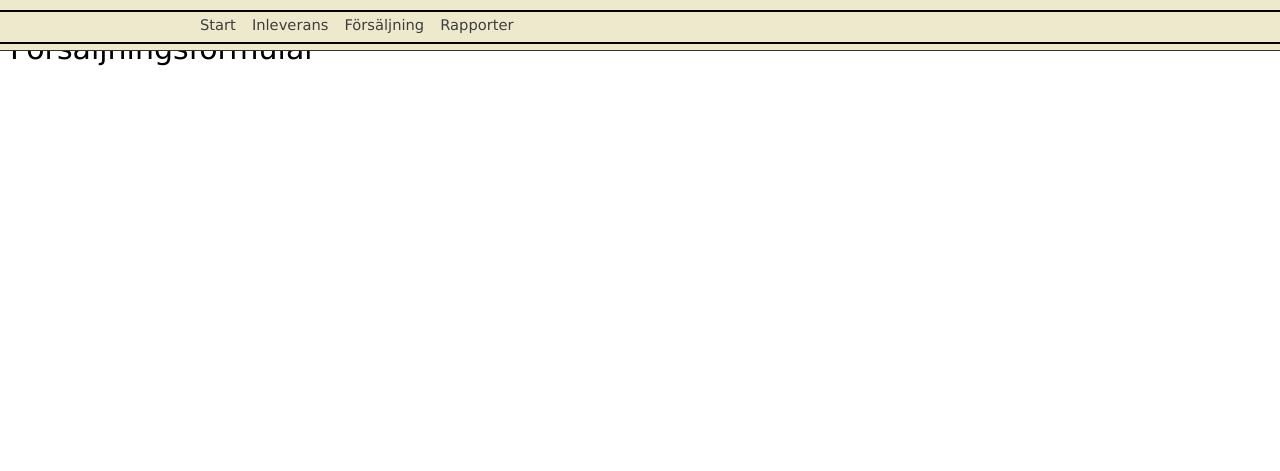
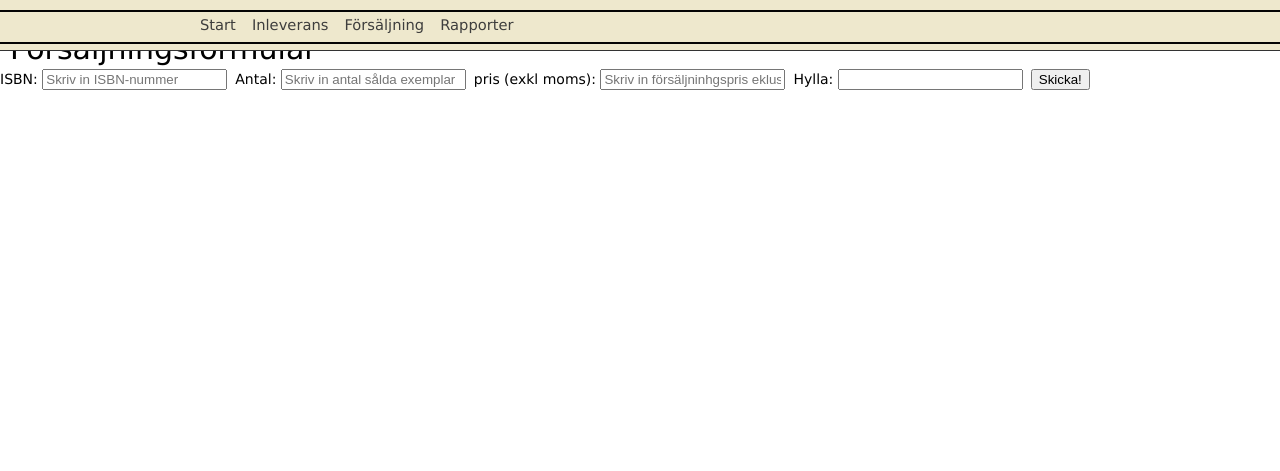
Before and after one commit to Spinoys/bookstore, a PHP site: page /forsalj.php in a window 1280 px wide. Shown: the top 471 px of the page. Run offline with PHP 8.4, Linux system fonts and the light colour scheme; some libraries are stand-ins or nearby versions.

Commit message:
lite mer kod inlagd

```diff
--- a/forsalj.php
+++ b/forsalj.php
@@ -25,10 +25,33 @@ forsalj.php<!DOCTYPE html>
 
     <main>
         <h3>Försäljningsformulär</h3>
-
+        <form id="sales" method="post" action="forsalj-input.php">
+            <div>
+            <label for="isbn">ISBN:</label>
+            <input id="isbn" name="isbn" type="text" placeholder="Skriv in ISBN-nummer" maxlength=13 required>
+            </div>
+            <div>
+            <label for="quantity">Antal:</label>
+            <input id=" " name=" " type="text" placeholder="Skriv in antal sålda exemplar" required>
+            </div>
+            <div>
+            <label for=" ">pris (exkl moms):</label>
+            <input id=" " name=" " type="text" placeholder="Skriv in försäljninhgspris eklusive moms" required>
+            </div>
+            <div>
+            <label for="shelf">Hylla:</label>
+            <input id="shelf" name="shelf" type="text" placeholder=" " required>
+            </div>
+            <div class="button">
+            <button type="submit">Skicka!</button>
+            </div>
+            <div><span class="on-error isbn">ISBN: Snälla mata in ett 13-siffrigt ISBN-nummer med bara siffror!</span>
+            <span class="on-error fprice">F-pris: Snälla mata in ett pris, enbart siffror!</span></div>
+        </form>
 
 
     </main>
+
 
     <footer>
     <p>FooterInfo</p>
```
